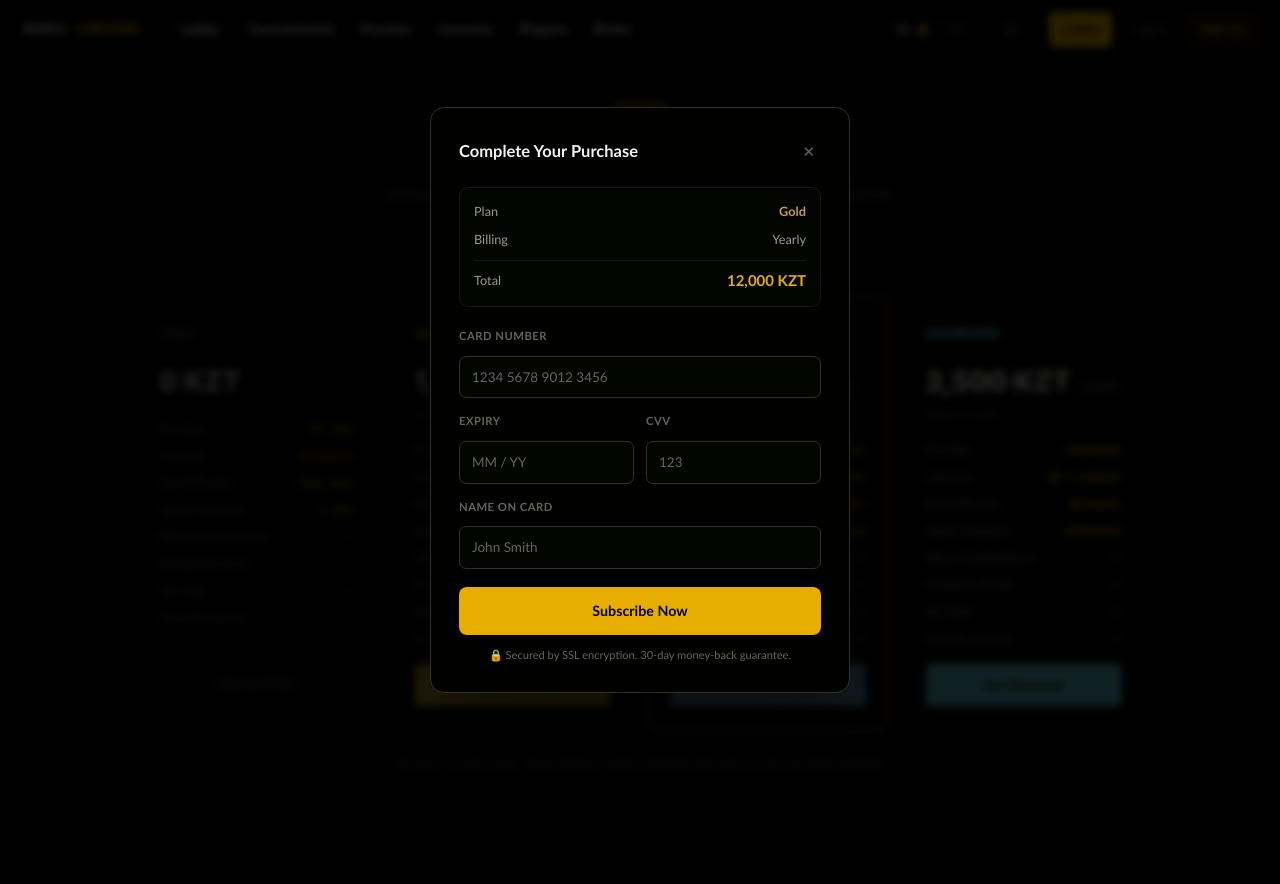
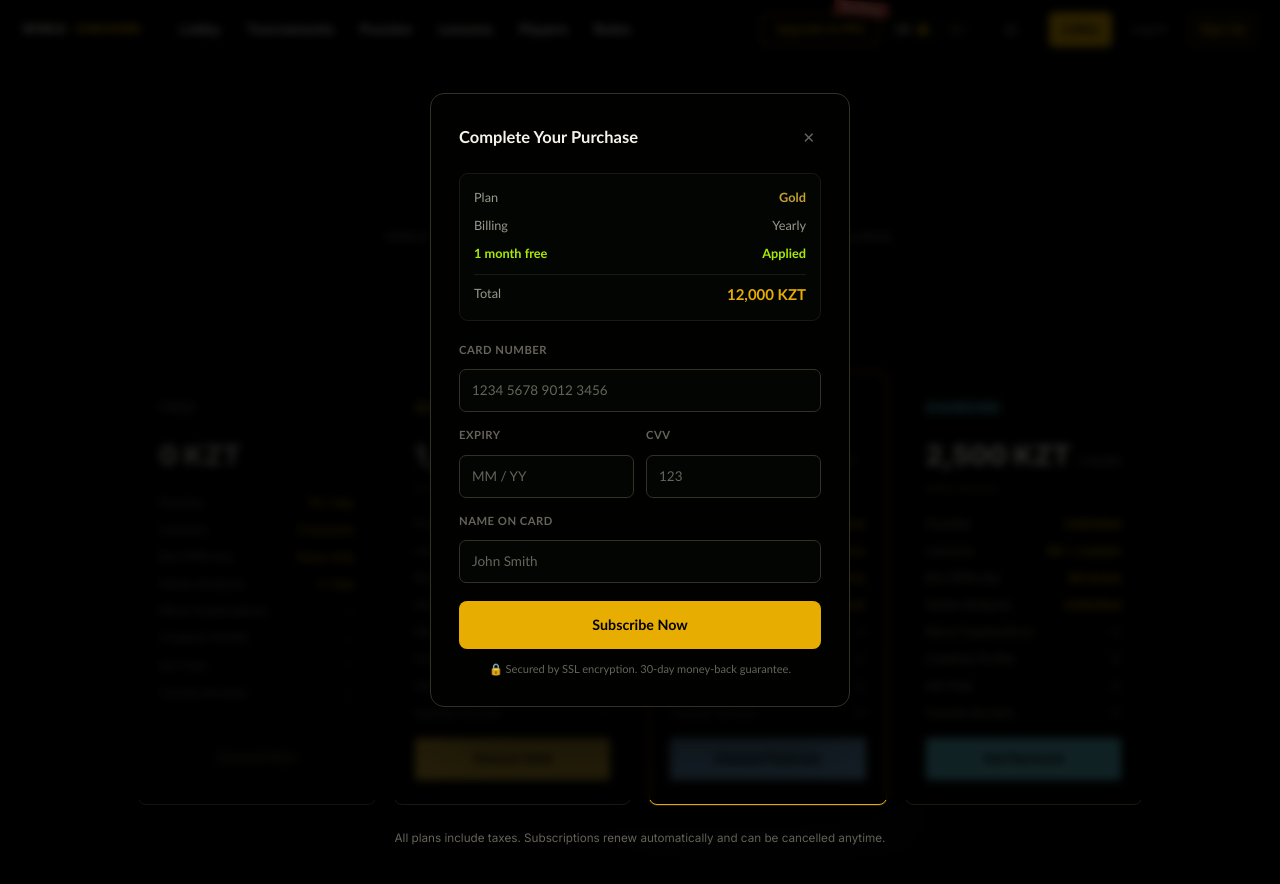
Before and after one commit to yerrkhan/world-checkers, a Vue app: page /premium in a window 1280 px wide. Both pictures are taken after a click on the button "Choose Gold". Shown: the top 884 px of the page. Before the commit the page ends 854 px from the top, so only its background shows below. Built offline with nearby package versions, Linux system fonts and the light colour scheme.

Commit message:
Restore puzzle cards and add pro trial offer

```diff
--- a/src/App.vue
+++ b/src/App.vue
@@ -75,6 +75,10 @@ onMounted(async () => {
 
       <!-- Right: auth + language slider -->
       <div class="nav-right">
+        <RouterLink to="/premium" class="btn-upgrade-pro">
+          <span>{{ t.nav.upgradePro }}</span>
+          <span class="try-free-tag">{{ t.nav.tryFree }}</span>
+        </RouterLink>
         <!-- Language slider -->
         <div class="lang-sw">
           <span class="ls-lbl" :class="{ 'ls-on': lang === 'en' }" @click="setLang('en')">EN</span>
@@ -99,7 +103,6 @@ onMounted(async () => {
             </svg>
           </button>
           <div class="nav-sep"/>
-          <RouterLink to="/premium" class="btn-upgrade">{{ t.nav.upgrade }}</RouterLink>
           <RouterLink to="/profile" class="user-chip">
             <span class="user-ava">{{ (user.email||'U')[0].toUpperCase() }}</span>
             <span class="user-name">{{ user.email?.split('@')[0] }}</span>
@@ -156,6 +159,7 @@ onMounted(async () => {
           @click="mobileOpen=false"
         >{{ item.label }}</RouterLink>
         <hr class="drawer-hr">
+        <RouterLink to="/premium" class="drawer-link drawer-link-amber" @click="mobileOpen=false">{{ t.nav.upgradePro }} · {{ t.nav.tryFree }}</RouterLink>
         <RouterLink v-if="!user" to="/login"    class="drawer-link" @click="mobileOpen=false">{{ t.nav.login }}</RouterLink>
         <RouterLink v-if="!user" to="/register" class="drawer-link drawer-link-amber" @click="mobileOpen=false">{{ t.nav.signupFree }}</RouterLink>
         <RouterLink v-if="user"  to="/profile"  class="drawer-link" @click="mobileOpen=false">{{ t.nav.myProfile }}</RouterLink>
@@ -347,6 +351,39 @@ onMounted(async () => {
 }
 .btn-upgrade:hover { background: rgba(196,148,48,0.1); color: var(--amber-l); }
 
+.btn-upgrade-pro {
+  position: relative;
+  display: inline-flex;
+  align-items: center;
+  min-height: 28px;
+  padding: 5px 13px;
+  border: 1px solid var(--amber);
+  border-radius: 4px;
+  color: var(--amber);
+  font-size: 0.78rem;
+  font-weight: 700;
+  text-decoration: none;
+  white-space: nowrap;
+  transition: background 0.15s, color 0.15s;
+}
+.btn-upgrade-pro:hover {
+  background: rgba(196,148,48,0.12);
+  color: var(--amber-l);
+}
+.try-free-tag {
+  position: absolute;
+  right: -10px;
+  top: -13px;
+  transform: rotate(5deg);
+  background: var(--red);
+  color: var(--paper);
+  border-radius: 2px;
+  padding: 2px 7px;
+  font-size: 0.66rem;
+  font-weight: 900;
+  line-height: 1;
+}
+
 .btn-ghost {
   background: transparent;
   border: none;
@@ -519,7 +556,8 @@ onMounted(async () => {
 @media (max-width: 900px) {
   .nav-links { display: none; }
   .btn-register { display: none; }
-  .btn-upgrade { display: none; }
+  .btn-upgrade,
+  .btn-upgrade-pro { display: none; }
   .hamburger { display: flex; }
 }
 @media (max-width: 600px) {
--- a/src/i18n.js
+++ b/src/i18n.js
@@ -92,6 +92,8 @@ const messages = {
       register:      'Sign Up',
       signupFree:    'Sign Up Free',
       upgrade:       'Upgrade',
+      upgradePro:    'Upgrade to PRO',
+      tryFree:       'Try Free',
       signOut:       'Sign Out',
       myProfile:     'My Profile',
       notifications: 'Notifications',
@@ -345,6 +347,9 @@ const messages = {
     premium: {
       title:         'Choose Your Plan',
       sub:           'Unlock the full World Checkers experience. Upgrade anytime, cancel anytime.',
+      freeMonth:     '1 month free',
+      trialNote:     'Try PRO free for one month, then continue on the plan you choose.',
+      trialApplied:  'Applied',
       monthly:       'Monthly',
       yearly:        'Yearly',
       save:          'Save 41%',
@@ -516,6 +521,8 @@ const messages = {
       register:      'Регистрация',
       signupFree:    'Регистрация',
       upgrade:       'Премиум',
+      upgradePro:    'PRO',
+      tryFree:       'Free',
       signOut:       'Выйти',
       myProfile:     'Мой профиль',
       notifications: 'Уведомления',
@@ -769,6 +776,9 @@ const messages = {
     premium: {
       title:         'Выберите тариф',
       sub:           'Откройте полный опыт World Checkers. Обновляйтесь в любое время, отменяйте когда угодно.',
+      freeMonth:     '1 месяц бесплатно',
+      trialNote:     'Попробуйте PRO бесплатно один месяц, затем продолжите выбранный тариф.',
+      trialApplied:  'Применено',
       monthly:       'Ежемесячно',
       yearly:        'Ежегодно',
       save:          'Скидка 41%',
--- a/src/pages/Premium.vue
+++ b/src/pages/Premium.vue
@@ -125,6 +125,7 @@ const submitPayment = () => {
   <!-- Header -->
   <div class="prem-header">
     <div class="prem-eyebrow">PREMIUM</div>
+    <div class="trial-badge">{{ t.premium.freeMonth }}</div>
     <h1 class="prem-title">{{ t.premium.title }}</h1>
     <p class="prem-sub">{{ t.premium.sub }}</p>
 
@@ -138,6 +139,7 @@ const submitPayment = () => {
         <span class="save-chip">{{ t.premium.save }}</span>
       </button>
     </div>
+    <p class="trial-note">{{ t.premium.trialNote }}</p>
   </div>
 
   <!-- Plans grid -->
@@ -212,6 +214,10 @@ const submitPayment = () => {
             <span>{{ t.premium.payBilling }}</span>
             <span>{{ billingCycle === 'yearly' ? t.premium.yearly : t.premium.monthly }}</span>
           </div>
+          <div class="pay-row trial-row">
+            <span>{{ t.premium.freeMonth }}</span>
+            <span>{{ t.premium.trialApplied }}</span>
+          </div>
           <div class="pay-row pay-total">
             <span>{{ t.premium.payTotal }}</span>
             <span class="pay-amount">{{ totalAmount }}</span>
@@ -268,6 +274,19 @@ const submitPayment = () => {
   font-size: 0.7rem; font-weight: 800; color: var(--amber);
   letter-spacing: 2px; text-transform: uppercase; margin-bottom: 10px;
 }
+.trial-badge {
+  display: inline-flex;
+  align-items: center;
+  justify-content: center;
+  background: var(--green);
+  color: var(--btn-ink);
+  border-radius: 4px;
+  padding: 6px 14px;
+  font-size: 0.78rem;
+  font-weight: 900;
+  text-transform: uppercase;
+  margin-bottom: 12px;
+}
 .prem-title {
   font-size: 2rem; font-weight: 800; color: var(--text0);
   margin-bottom: 10px; letter-spacing: -0.3px;
@@ -282,6 +301,11 @@ const submitPayment = () => {
   display: inline-flex; gap: 0;
   background: var(--ink2); border: 1px solid var(--border);
   border-radius: 8px; padding: 3px;
+}
+.trial-note {
+  color: var(--text1);
+  font-size: 0.86rem;
+  margin-top: 12px;
 }
 .tog-btn {
   background: transparent; border: none; cursor: pointer;
@@ -420,6 +444,10 @@ const submitPayment = () => {
   font-size: 0.85rem; color: var(--text2);
 }
 .pay-total { border-top: 1px solid var(--border); padding-top: 8px; margin-top: 2px; }
+.trial-row {
+  color: var(--green);
+  font-weight: 700;
+}
 .pay-plan-name { font-weight: 700; }
 .pay-amount { font-size: 1rem; font-weight: 800; color: var(--amber); }
 
--- a/src/style.css
+++ b/src/style.css
@@ -1445,84 +1445,6 @@ html body #app .delta-down {
   color: var(--red);
 }
 
-html body #app .puzzles-page {
-  max-width: none;
-  padding: 54px 24px 90px;
-}
-
-html body #app .page-head {
-  max-width: 1180px;
-  margin-inline: auto;
-  margin-bottom: 42px;
-}
-
-html body #app .page-title {
-  color: var(--paper);
-  font-size: 3.25rem;
-  font-style: italic;
-}
-
-html body #app .page-sub {
-  max-width: 880px;
-  color: var(--paper);
-  font-size: 1.45rem;
-  line-height: 1.35;
-}
-
-html body #app .puzzle-grid {
-  max-width: 1680px;
-  margin-inline: auto;
-  grid-template-columns: repeat(auto-fit, minmax(330px, 1fr));
-  gap: 34px 20px;
-}
-
-html body #app .puzzle-card {
-  position: relative;
-  min-height: 420px;
-  padding: 282px 2px 0;
-  border: 0;
-  border-radius: 0;
-  background: transparent;
-}
-
-html body #app .puzzle-card::before {
-  content: "";
-  position: absolute;
-  inset: 0 0 auto;
-  height: 255px;
-  border: 1px solid oklch(27% 0.012 96);
-  background:
-    linear-gradient(135deg, color-mix(in oklch, var(--red), transparent 25%) 0 22%, transparent 22% 33%, color-mix(in oklch, var(--amber), transparent 26%) 33% 44%, transparent 44%),
-    repeating-conic-gradient(from 0deg, oklch(5.5% 0.008 132) 0% 25%, oklch(9% 0.01 132) 0% 50%) 0 0 / 64px 64px;
-}
-
-html body #app .puzzle-card::after {
-  content: "";
-  position: absolute;
-  top: 0;
-  left: 42%;
-  width: 18%;
-  height: 255px;
-  background: repeating-linear-gradient(135deg, transparent 0 8px, oklch(34% 0.012 92 / 0.7) 9px 11px);
-  opacity: 0.75;
-}
-
-html body #app .puzzle-card:hover {
-  border-color: transparent;
-  transform: none;
-}
-
-html body #app .puzzle-name,
-html body #app .puzzle-card h3 {
-  color: var(--paper);
-  font-size: 1.42rem;
-}
-
-html body #app .puzzle-desc,
-html body #app .puzzle-meta {
-  color: var(--paper);
-}
-
 html body #app .premium-page,
 html body #app .plans-grid,
 html body #app .price-table {
@@ -1590,19 +1512,6 @@ html body #app .price-per {
     font-size: 3rem;
   }
 
-  html body #app .page-title {
-    font-size: 2.55rem;
-  }
-
-  html body #app .puzzle-card {
-    min-height: 380px;
-    padding-top: 248px;
-  }
-
-  html body #app .puzzle-card::before,
-  html body #app .puzzle-card::after {
-    height: 224px;
-  }
 }
 
 @media (max-width: 620px) {
@@ -1631,8 +1540,7 @@ html body #app .price-per {
     font-size: 1.75rem;
   }
 
-  html body #app .t-sub,
-  html body #app .page-sub {
+  html body #app .t-sub {
     font-size: 1.08rem;
   }
 }
```
